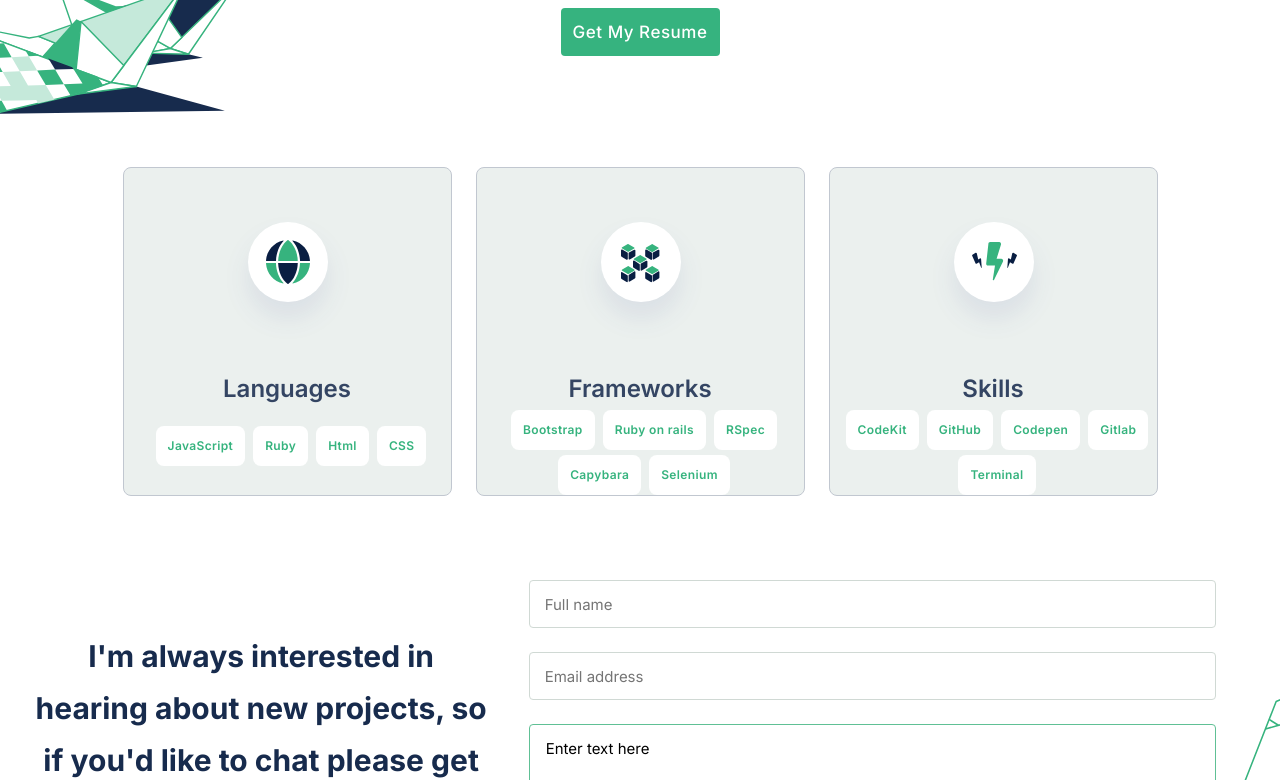
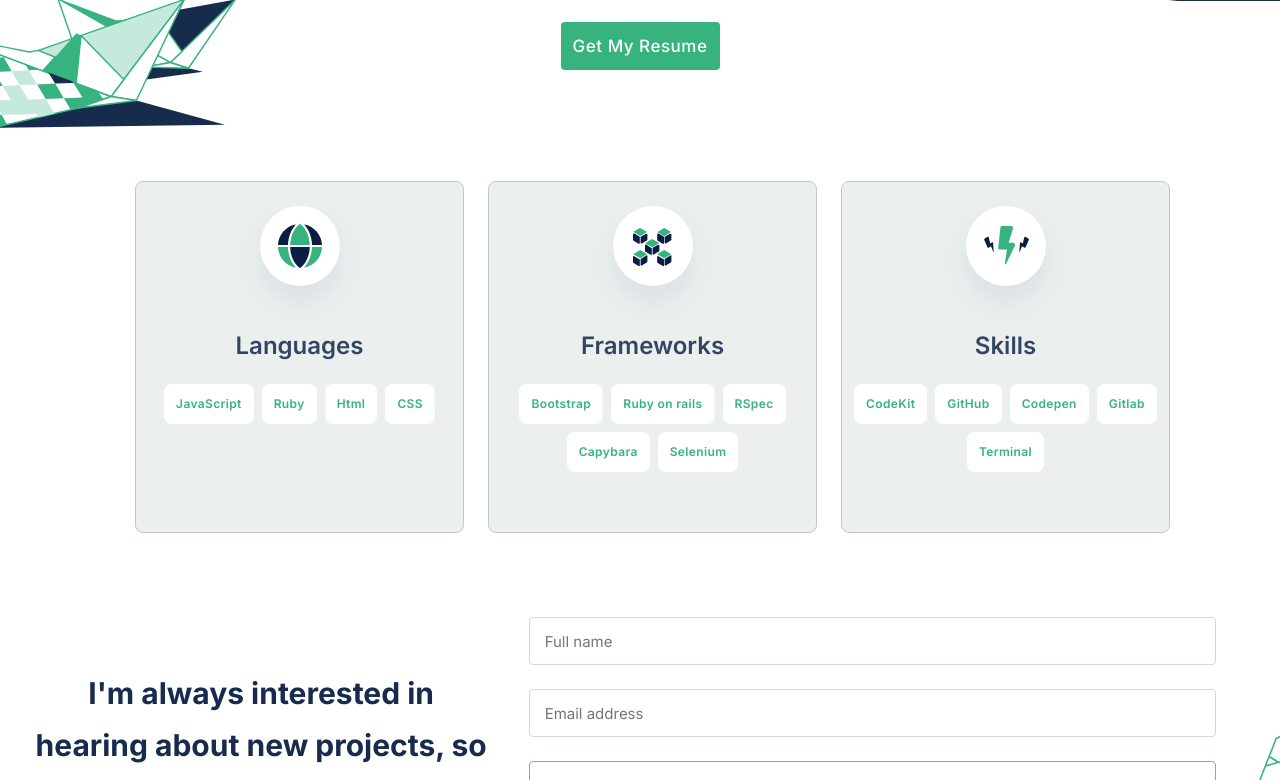
Before and after one commit to Chandan-devs-tech/Portfolio, a website: page index.html in a window 1280 px wide. Shown: the part 2397-3177 px from the top of the page. Drawn offline with Linux system fonts and the light colour scheme.

Commit message:
Modified css files

```diff
--- a/css/about-me.css
+++ b/css/about-me.css
@@ -54,7 +54,7 @@
   height: 48px;
   padding: 12px;
   gap: 10px;
-  background: #36b37f;
+  background: #36b37e;
   font-family: "Inter", sans-serif;
   font-weight: 500;
   font-size: 17px;
@@ -63,10 +63,7 @@
   color: #fff;
   border-style: none;
   border-radius: 4px;
-}
-
-.get-my-resume-btn:hover {
-  background: #008552;
+  cursor: pointer;
 }
 
 @media screen and (min-width: 768px) {
--- a/css/languages.css
+++ b/css/languages.css
@@ -1,32 +1,48 @@
 .language-main-container {
   display: grid;
-  grid-template-columns: 327px;
-  grid-template-rows: repeat(3, 352px);
+  grid-template-rows: repeat(3, 1fr);
+  grid-template-columns: 1fr;
   row-gap: 24px;
-  justify-content: center;
+  margin: 0 135px;
+  background-color: #fff;
 }
 
 .language-sub-container {
+  background: #ebf0ee;
   border: 1px solid #c1c7d0;
-  background: #ebf0ee;
   border-radius: 8px;
-  padding-top: 30px;
+}
+
+.elipse {
+  display: flex;
+  justify-content: center;
+  align-items: center;
+  width: 80px;
+  height: 80px;
+  border-radius: 50%;
+  background-color: #fff;
+  margin: 65px auto 40px auto;
+  box-shadow: 0 1.6rem 2.4rem rgb(37 47 137 / 8%);
 }
 
 .language-container-text {
-  margin-top: 27px;
-  font-family: "Inter", sans-serif;
   font-weight: 600;
   font-size: 24px;
+  line-height: 32px;
   text-align: center;
-  line-height: 32px;
+  margin-bottom: 1.4rem;
   color: #344563;
-  font-style: normal;
+}
+
+.list-languages {
+  display: flex;
+  flex-wrap: wrap;
+  justify-content: center;
+  list-style: none;
+  gap: 8px;
 }
 
 .language {
-  margin-top: 5px;
-  margin-left: 8px;
   padding: 12px;
   font-family: "Inter", sans-serif;
   font-weight: 600;
@@ -43,18 +59,20 @@
   display: flex;
   flex-wrap: wrap;
   justify-content: center;
+  list-style: none;
+  gap: 8px;
 }
 
 @media screen and (min-width: 768px) {
   .language-main-container {
     display: grid;
     grid-template-columns: repeat(3, 1fr);
-    grid-template-rows: repeat(1, 1fr);
+    grid-template-rows: 1fr;
     column-gap: 24px;
-    justify-content: center;
-    padding-top: 52px;
-    padding-bottom: 84px;
-    padding-left: 135px;
-    padding-right: 135px;
+    height: 352px;
+    margin: 0 135px;
+    background-color: #fff;
+    margin-top: 52px;
+    margin-bottom: 84px;
   }
 }
--- a/css/work.css
+++ b/css/work.css
@@ -47,7 +47,7 @@
 
 .container2 {
   border-radius: 8px;
-  margin-top: 252px;
+  margin-top: 215px;
   background: #fff;
   padding-top: 16px;
 }
@@ -63,7 +63,7 @@
   font-style: normal;
 }
 
-.list-languages {
+.list-language {
   display: flex;
   justify-content: center;
   padding-top: 16px;
@@ -86,6 +86,7 @@
   display: flex;
   justify-content: center;
   padding-top: 29px;
+  padding-bottom: 20px;
 }
 
 .see-project {
```
